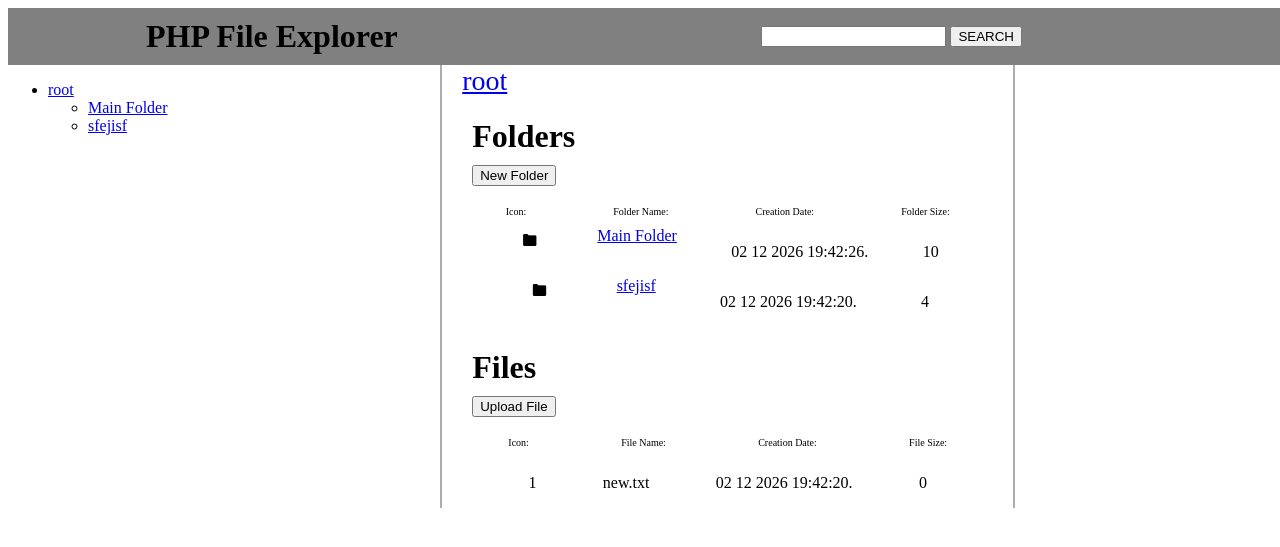
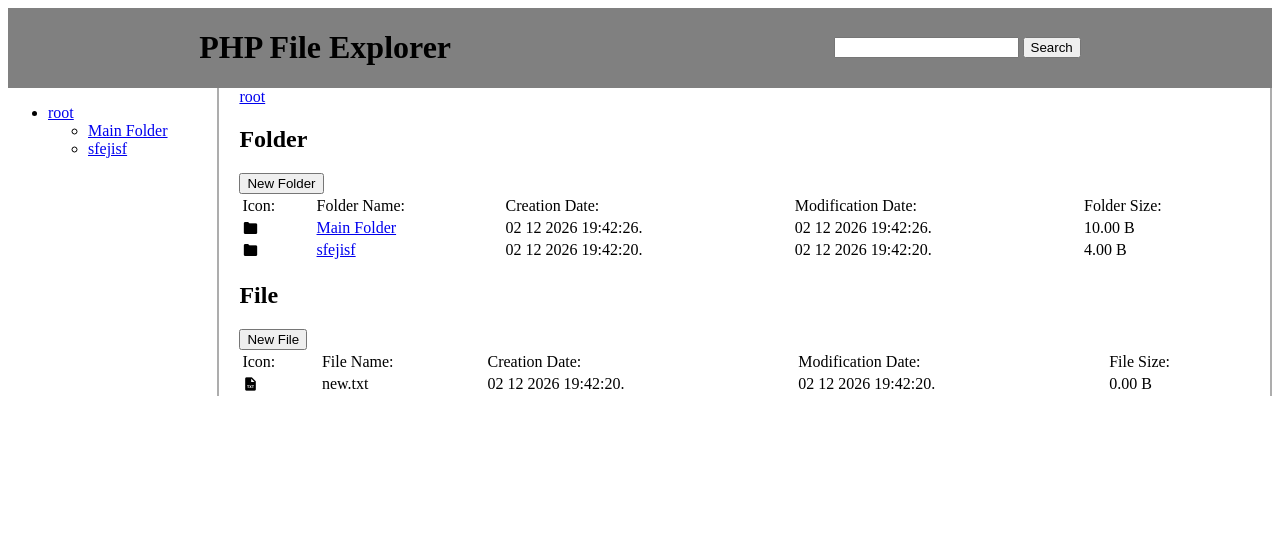
Before and after one commit to frolesti/PHP--File-Explorer, a PHP site: page / in a window 1280 px wide. Shown: the top 547 px of the page. Run offline with PHP 8.4, Linux system fonts and the light colour scheme.

Commit message:
Add table instead of flex

```diff
--- a/assets/css/folders.css
+++ b/assets/css/folders.css
@@ -1,32 +1,12 @@
 /*Main Container Styling*/
-.main-container {
+.main {
     border-left: 2px solid rgb(173, 173, 173);
     border-right: 2px solid rgb(173, 173, 173);
     padding-left: 20px;
     padding-right: 20px;
+    width: 100%;
 }
-.root {
-    font-weight: 200;
-    font-size: 28px;
-    text-decoration: initial;
+
+.table{
+    width: 100%;
 }
-.folders-title, .files-title, #newFolderBtn, #newFileBtn {
-    margin-left: 10px;
-    margin-bottom: 10px;
-}
-.bx, .bxs-folder {
-    margin: 5px;
-}
-.folder-items, .file-items {
-    display: flex;
-    flex-flow: row wrap;
-    justify-content: space-evenly;
-}
-.folder-details, .file-details{
-    height: fit-content;
-    padding: 0;
-    margin: 0;
-    display: flex;
-    justify-content: space-around;
-    font-size: 10px;
-}
--- a/assets/css/style.css
+++ b/assets/css/style.css
@@ -1,49 +1,33 @@
 @import "folders.css";
 
 * {
+    box-sizing: border-box;
 }
-body {
-    color: black;
-    display: grid;
-    grid-template:
-    "header header header"
-    "sidebar main modal";
-    height: auto;
-    width: 100%;
-}
+
 .header {
     display: flex;
-    justify-content: space-between;
+    justify-content: space-around;
     align-items: center;
-    grid-area: header;
-    max-height: 20vh;
-    padding-left: 10vw;
-    padding-right: 20vw;
-
     background-color: gray;
 }
-.header > * {
-    margin: 10px;
-}
-.main {
-    grid-area: main;
+
+.main-container {
+    display: flex;
     height: 100%;
     width: 100%;
 }
 .sidebar {
-    grid-area: sidebar;
     height: 100%;
+    width: 20%;
 }
 .modal {
-    grid-area: modal;
+    position: absolute;
+    width: 100%;
+    height: 100%;
+    top: 0;
 }
-.folders-item{
-    display: flex;
-    width: 100%;
-    align-items: center;
+
+
+.none{
+    display: none;
 }
-.folders{
-    display: flex;
-    flex-direction: column;
-    justify-content: space-evenly;
-}
--- a/assets/js/main.js
+++ b/assets/js/main.js
@@ -5,4 +5,6 @@ const modal = document.getElementById('modal');
 newFolderBtn.addEventListener('click', openModal);
 newFileBtn.addEventListener('click', openModal);
 
-const openModal = e => {};
+const openModal = e => {
+  e.preventDefault();
+};
--- a/assets/php/getAllFilesAndFolder.php
+++ b/assets/php/getAllFilesAndFolder.php
@@ -9,7 +9,7 @@
   }
   $files = scandir($root.$directory);
   $files = array_slice($files,2);
-  echo '<section class="root">';
+  echo '<section class="breadcrums">';
   echo "<a href='index.php'>root</a>";
   if($breadcrums){
     $acc='';
@@ -19,49 +19,6 @@
     }
   }
   echo '</section>';
-  echo "<h1 class='folders-title'>Folders</h1>";
-  echo "<button id='newFolderBtn'>New Folder</button>";
-  echo "<section class='folders'>";
-  echo "<section class='folder-details'>
-  <p id='folder-icon'>Icon:</p>
-  <p id='folder-name'>Folder Name:</p>
-  <p id='folder-creation-date'>Creation Date:</p>
-  <p id='folder-size'>Folder Size:</p>
-</section>";
-  foreach ($files as $key => $value) {
-      if(is_dir($root.$directory.$value)){
-          $timeCreate=  date ("d m Y H:i:s.", filemtime($root.$directory.$value));
-          $fileSize= foldersize($root.$directory.$value);
-          $url=urlencode($directory.$value);
-          echo "<section class='folder-items'>
-                  <p class='bx bxs-folder'></p>
-                  <a href='?dir=$url'>$value</a>
-                  <p>$timeCreate</p>
-                  <p>$fileSize</p>
-              </section>";
-      }
-  }
-  echo "</section>";
-  echo "<h1 class='files-title'>Files</h1>";
-  echo "<button id='newFileBtn'>Upload File</button>";
-  echo "<section class='files'>";
-  echo "<section class='file-details'>
-  <p id='file-icon'>Icon:</p>
-  <p id='file-name'>File Name:</p>
-  <p id='file-creation-date'>Creation Date:</p>
-  <p id='file-size'>File Size:</p>
-</section>";
-  foreach ($files as $key => $value) {
-      if(is_file($root.$directory.$value)){
-        $timeCreate=  date ("d m Y H:i:s.", filemtime($root.$directory.$value));
-        $fileSize= filesize($root.$directory.$value);
-        echo "<section class='file-items'>
-                <p>$key</p>
-                <p>$value</p>
-                <p>$timeCreate</p>
-                <p>$fileSize</p>
-            </section>";
-      }
-  }
-  echo "</section>";
+  renderTable('Folder', $root, $directory, $files);
+  renderTable('File', $root, $directory, $files);
 ?>
--- a/assets/php/helpers.php
+++ b/assets/php/helpers.php
@@ -1,6 +1,5 @@
 <?php
-  function folderSize ($dir)
-  {
+  function folderSize ($dir){
       $size = 0;
 
       foreach (glob(rtrim($dir, '/').'/*', GLOB_NOSORT) as $each) {
@@ -9,4 +8,33 @@
 
       return $size;
   }
+
+  function sizeFormatted($size){
+      $units = array( 'B', 'KB', 'MB', 'GB', 'TB', 'PB', 'EB', 'ZB', 'YB');
+      $power = $size > 0 ? floor(log($size, 1024)) : 0;
+      return number_format($size / pow(1024, $power), 2, '.', ',') . ' ' . $units[$power];
+  }
+
+  function getSize ($path){
+    $size = (is_dir($path))?folderSize($path):filesize($path);
+    return sizeFormatted($size);
+  }
+
+  function getIcon($type ,$path){
+    $icon='';
+    if($type== "File"){
+      switch(pathinfo($path, PATHINFO_EXTENSION)){
+        case "txt":
+          $icon = "bx bxs-file-txt";
+          break;
+        default:
+          $icon = "no-icon";
+          break;
+      }
+    }else{
+      $icon = "bx bxs-folder";
+    }
+    return $icon;
+  }
+
 ?>
--- /dev/null
+++ b/assets/php/views.php
@@ -0,0 +1,42 @@
+<?php
+  function renderTable($type, $root, $directory, $files){
+    $is_type = $type=="Folder"? "is_dir":"is_file";
+    renderTableTitle($type);
+    foreach ($files as $key => $value) {
+      if($is_type($root.$directory.$value)){
+          $icon = getIcon($type,$root.$directory.$value);
+          $timeCreate=  date ("d m Y H:i:s.", filectime($root.$directory.$value));
+          $timeModificate=  date ("d m Y H:i:s.", filemtime($root.$directory.$value));
+          $fileSize= getSize($root.$directory.$value);
+          $url=urlencode($directory.$value);
+          renderTableContent($type,$icon,$url,$value,$timeCreate,$timeModificate,$fileSize);
+      }
+    }
+    echo "</table>";
+  }
+  function renderTableTitle($type){
+    echo "<h1 class='main-content__title'>$type</h1>";
+    echo "<button id='btnNew$type'>New $type</button>";
+    echo "<table class='table'>";
+    echo "<tr class='table__title'>
+        <td>Icon:</td>
+        <td>$type Name:</td>
+        <td>Creation Date:</td>
+        <td>Modification Date:</td>
+        <td>$type Size:</td>
+      </tr>";
+  }
+  function renderTableContent($type, $icon, $url,$value, $timeCreate, $timeModificate, $fileSize){
+    echo "<tr class='$type-items'>
+          <td class='$icon'></td>";
+    if($type=='Folder' ){
+      echo "<td><a href='?dir=$url'>$value</a></td>";
+    }else{
+      echo "<td data-url=$url'>$value</td>";
+    }
+    echo "<td>$timeCreate</td>
+          <td>$timeModificate</td>
+          <td>$fileSize</td>
+          </tr>";
+  }
+?>
--- a/index.php
+++ b/index.php
@@ -1,5 +1,6 @@
 <?php
     include('./assets/php/helpers.php');
+    include('./assets/php/views.php');
 ?>
 <!DOCTYPE html>
 <html lang="en">
@@ -13,23 +14,24 @@ include('./assets/php/helpers.php');
 <body>
     <header class="header">
         <h1>PHP File Explorer</h1>
-        <section class="searchBar">
+        <form class="searchBar">
             <input id="headerSearch" type="text">
-            <button id="searchBtn">SEARCH</button>
-        </section>
-
+            <input type="submit" id="searchBtn" value="Search">
+        </form>
     </header>
+    <main class="main-container">
         <nav class="sidebar">
             <?php
                 require('./assets/php/nav.php');
             ?>
         </nav>
-    <main class="main-container">
+        <section class="main">
             <?php
                 require('./assets/php/getAllFilesAndFolder.php');
             ?>
+        </section>
     </main>
-    <section class="modal"></section>
+    <section class="modal none"></section>
     <script src="assets/js/main.js"></script>
 </body>
 </html>
```
Lines whose indentation alone changed are shown as unchanged.
